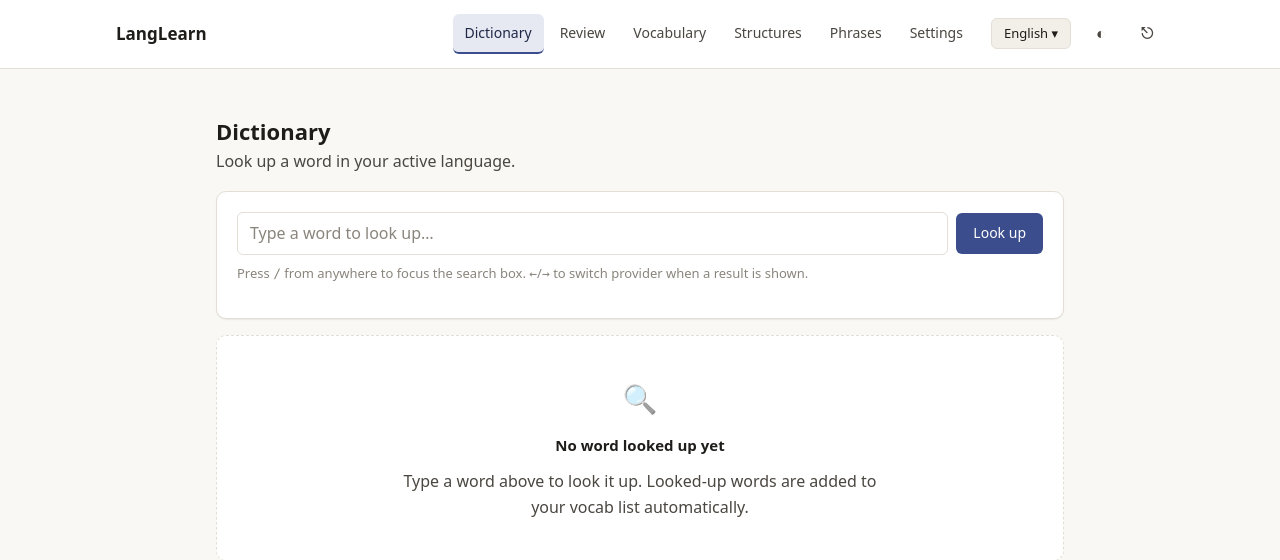
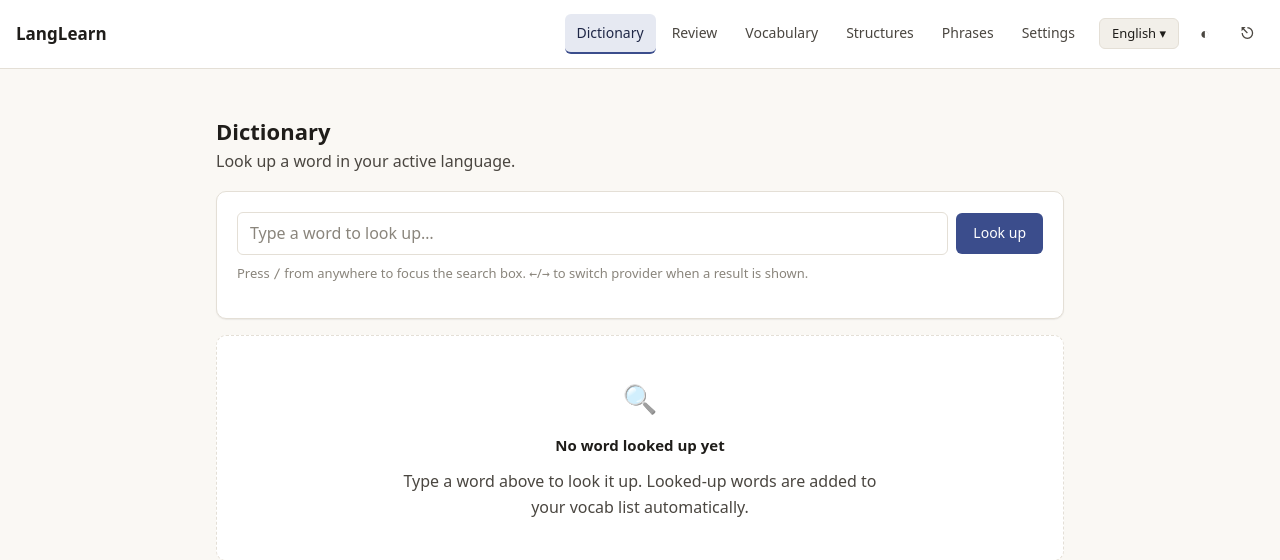
Before and after one commit to breeze101792/LangLearn, a Flask app: page / in a window 1280 px wide. Shown: the top 560 px of the page. Run offline with Flask 3, Linux system fonts and the light colour scheme; data comes from the database, SQL or seed files in the repository; parts of the project's set-up code (start-up, migrations or seed data) failed here and were passed over.

Commit message:
Expand top nav to full width and group right-side items

```diff
--- a/frontend/static/css/app.css
+++ b/frontend/static/css/app.css
@@ -56,13 +56,13 @@ code, pre, kbd, samp { font-family: var(--font-mono); }
   backdrop-filter: blur(8px);
 }
 .nav__inner {
-  max-width: var(--nav-max); margin: 0 auto;
   padding: var(--sp-3) var(--sp-4);
   display: flex; align-items: center; gap: var(--sp-4);
   flex-wrap: wrap;
 }
 .nav__brand { font-weight: 600; font-size: 17px; color: var(--text-primary); margin-right: auto; }
 .nav__brand:hover { text-decoration: none; }
+.nav__right { display: flex; align-items: center; gap: var(--sp-3); flex-wrap: wrap; }
 .nav__links { display: flex; gap: var(--sp-1); flex-wrap: wrap; }
 .nav__link {
   padding: var(--sp-2) var(--sp-3);
--- a/frontend/static/js/main.js
+++ b/frontend/static/js/main.js
@@ -39,7 +39,7 @@ async function boot() {
 }
 
 function bindLogout() {
-  const nav = document.querySelector(".nav__inner");
+  const nav = document.querySelector(".nav__right");
   if (!nav) return;
   if (document.getElementById("logout-btn")) return;
   const btn = document.createElement("button");
--- a/frontend/templates/index.html
+++ b/frontend/templates/index.html
@@ -18,9 +18,11 @@
   <nav class="nav" aria-label="Primary">
     <div class="nav__inner">
       <a href="#/dictionary" class="nav__brand">LangLearn</a>
-      <div class="nav__links" id="nav-links"></div>
-      <div class="lang-switcher" id="lang-switcher"></div>
-      <button class="nav__icon-btn" id="theme-toggle" aria-label="Cycle theme" title="Cycle theme">◐</button>
+      <div class="nav__right">
+        <div class="nav__links" id="nav-links"></div>
+        <div class="lang-switcher" id="lang-switcher"></div>
+        <button class="nav__icon-btn" id="theme-toggle" aria-label="Cycle theme" title="Cycle theme">◐</button>
+      </div>
     </div>
   </nav>
   <main id="app-main" class="container"></main>
```
